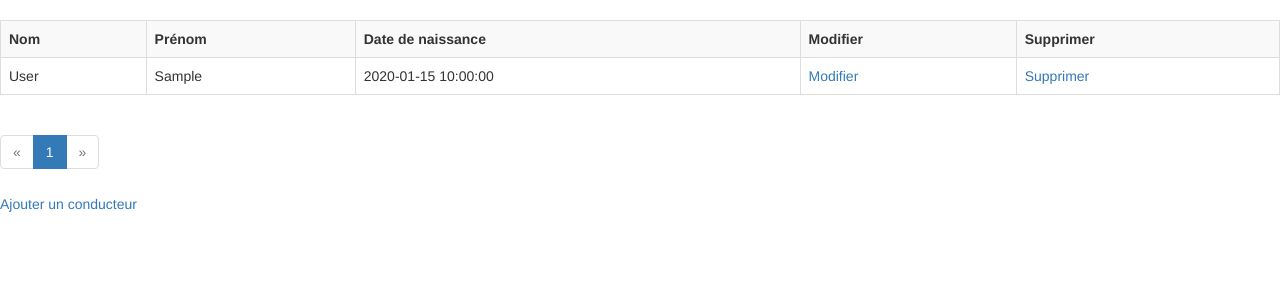
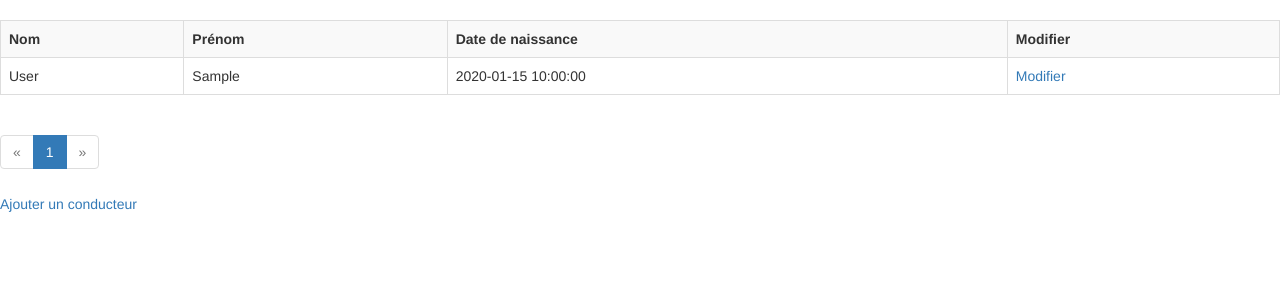
Before and after one commit to openmaraude/APITaxi, a Python web app: template APITaxi/templates/lists/drivers.html in a window 1280 px wide. Shown: the part 52-352 px from the top of the page. Run offline with Jinja, Linux system fonts and the light colour scheme; the template is opened without the code that fills it: most values are stand-ins (such as "Sample title", 1, 10 or a date in 2020); some libraries are stand-ins or nearby versions.

Commit message:
Remove delete buttons from ads and driver

```diff
--- a/APITaxi/templates/lists/ads.html
+++ b/APITaxi/templates/lists/ads.html
@@ -8,7 +8,6 @@
     <th>Immatriculation</th>
     <th>Modèle</th>
     <th>Modifier</th>
-    <th>Supprimer</th>
 </tr>
 {% for ads in ads_list.items %}
     <tr>
@@ -16,7 +15,6 @@
         <td> {{ ads.vehicle.licence_plate }} </td>
         <td> {{ ads.vehicle.model }} </td>
         <td> <a href="/ads/form?id={{ ads.id }}">Modifier</a> </td>
-        <td> <a href="/ads/delete?id={{ ads.id }}">Supprimer</a> </td>
 {% endfor %}
 </table>
 {{ render_pagination(ads_list) }}
--- a/APITaxi/templates/lists/drivers.html
+++ b/APITaxi/templates/lists/drivers.html
@@ -8,7 +8,6 @@
     <th>Prénom</th>
     <th>Date de naissance</th>
     <th>Modifier</th>
-    <th>Supprimer</th>
 </tr>
 {% for driver in driver_list.items %}
     <tr>
@@ -16,7 +15,6 @@
         <td> {{ driver.first_name }} </td>
         <td> {{ driver.birth_date }} </td>
         <td> <a href="{{ url_for('drivers.driver_form')}}?id={{ driver.id }}">Modifier</a> </td>
-        <td> <a href="/driver/delete?id={{ driver.id }}">Supprimer</a> </td>
 {% endfor %}
 </table>
 {{ render_pagination(driver_list) }}
```
